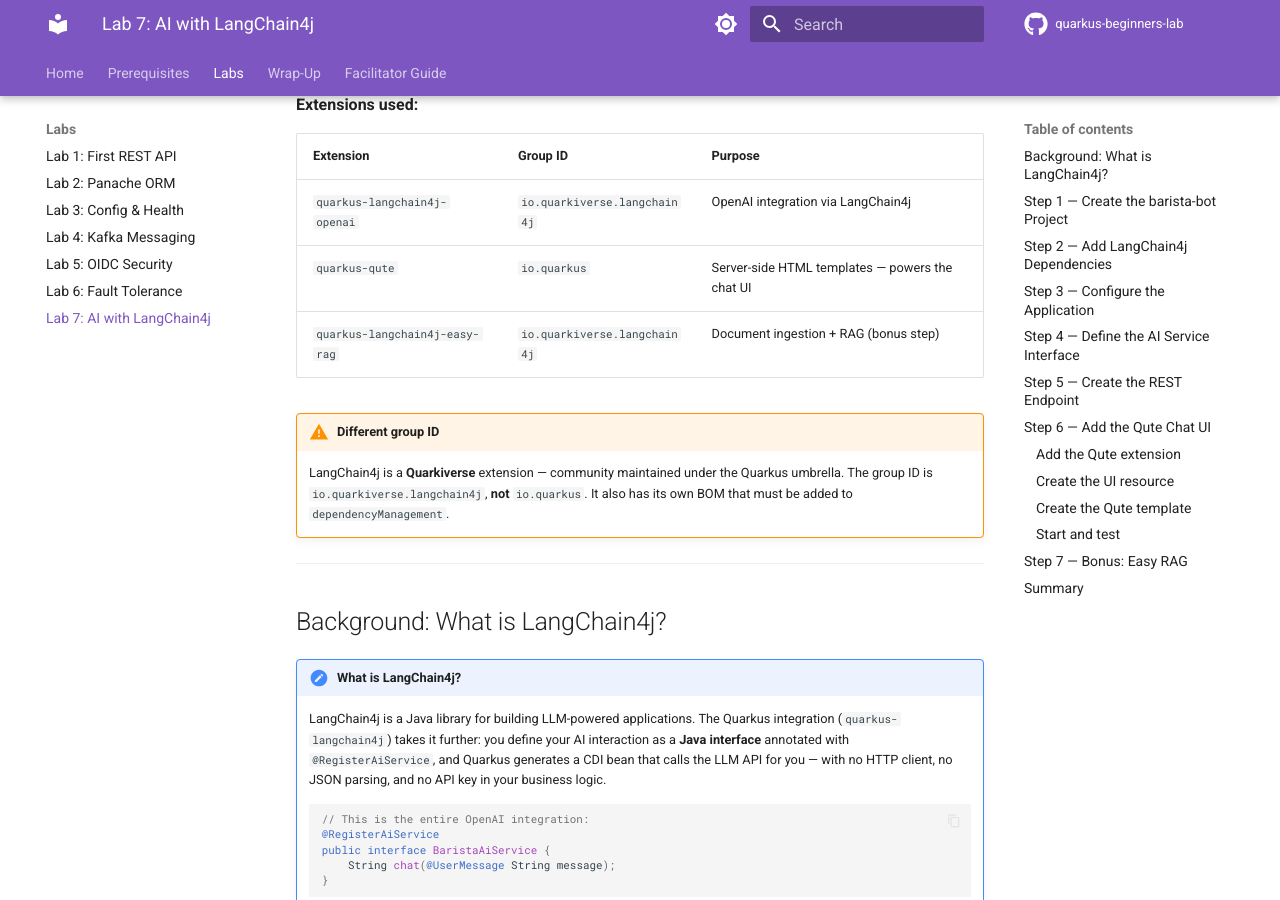
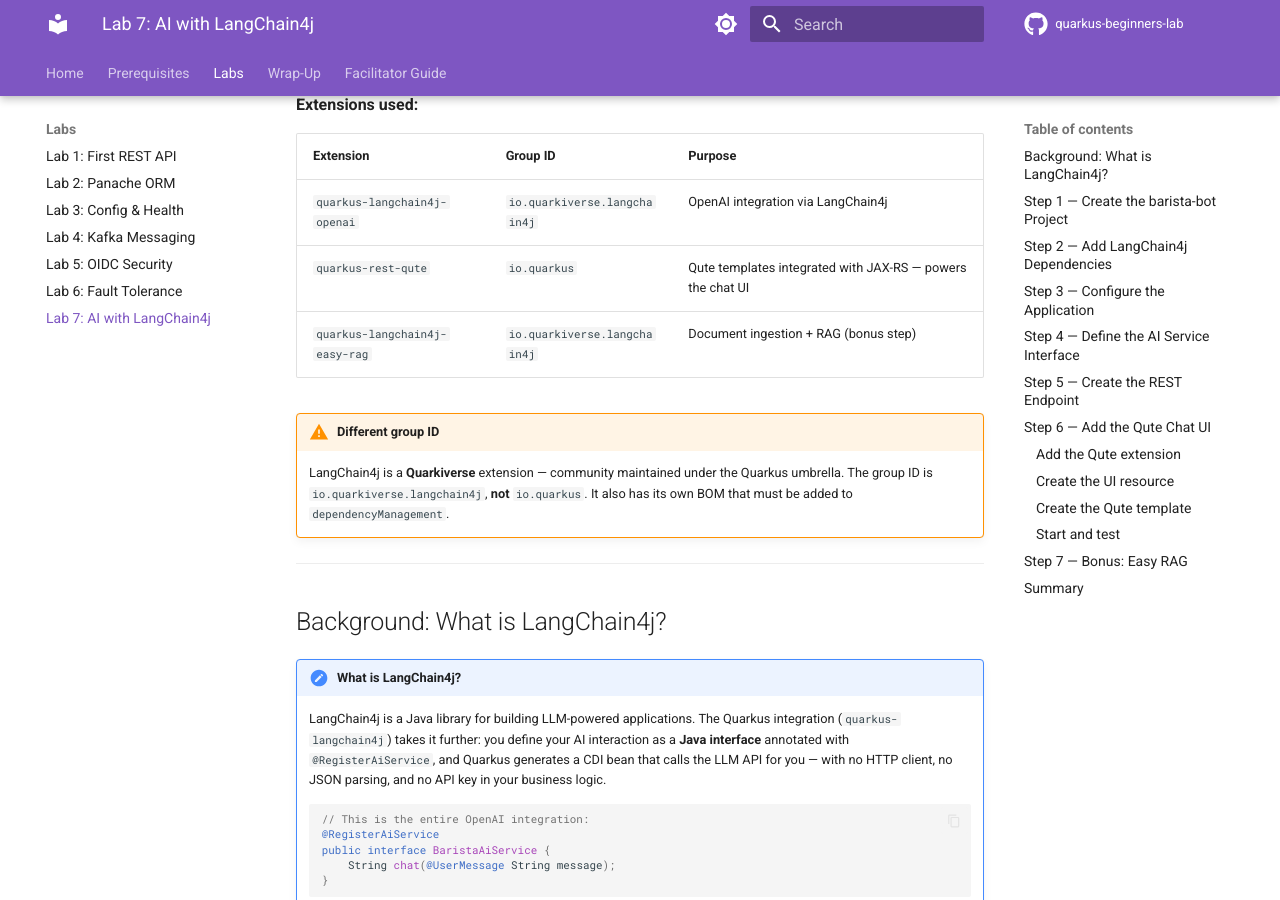
Before and after one commit to learn-quarkus/quarkus-beginners-lab, an MkDocs documentation site: the page built from docs/lab7-langchain4j.md, in a window 1280 px wide and 900 px high, scrolled down 615 px. Built offline with MkDocs 1.6.1 and Material for MkDocs 9.7.7, drawn with Linux system fonts in a browser that asks for light colours; comment, search, counter and statistics services are not loaded.

Commit message:
fix: use quarkus-rest-qute instead of quarkus-qute for TemplateInstance rendering
quarkus-qute alone doesn't wire TemplateInstance into the JAX-RS response
pipeline — the toString() of the instance is returned instead of rendered HTML.
quarkus-rest-qute provides the MessageBodyWriter that renders TemplateInstance
correctly when returned from a @Produces(TEXT_HTML) endpoint.

````diff
--- a/docs/lab7-langchain4j.md
+++ b/docs/lab7-langchain4j.md
@@ -32,7 +32,7 @@
 | Extension | Group ID | Purpose |
 |-----------|----------|---------|
 | `quarkus-langchain4j-openai` | `io.quarkiverse.langchain4j` | OpenAI integration via LangChain4j |
-| `quarkus-qute` | `io.quarkus` | Server-side HTML templates — powers the chat UI |
+| `quarkus-rest-qute` | `io.quarkus` | Qute templates integrated with JAX-RS — powers the chat UI |
 | `quarkus-langchain4j-easy-rag` | `io.quarkiverse.langchain4j` | Document ingestion + RAG (bonus step) |
 
 !!! warning "Different group ID"
@@ -245,13 +245,13 @@
 === "Quarkus CLI"
 
     ```bash
-    quarkus ext add qute
+    quarkus ext add rest-qute
     ```
 
 === "Maven"
 
     ```bash
-    ./mvnw quarkus:add-extension -Dextensions="qute"
+    ./mvnw quarkus:add-extension -Dextensions="rest-qute"
     ```
 
 ### Create the UI resource
````
Also changed, not shown: 2 other files.
